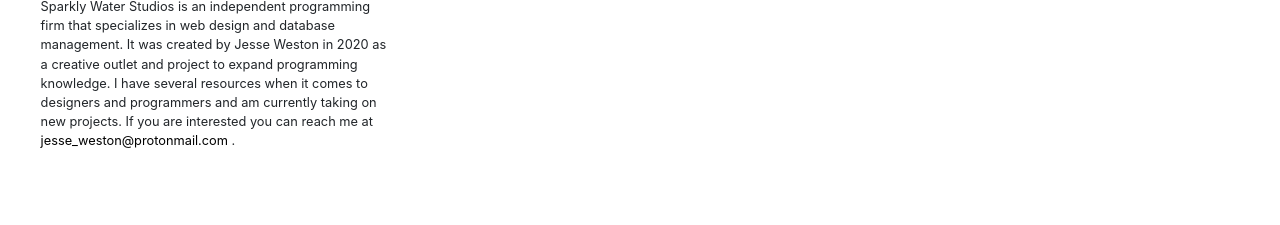
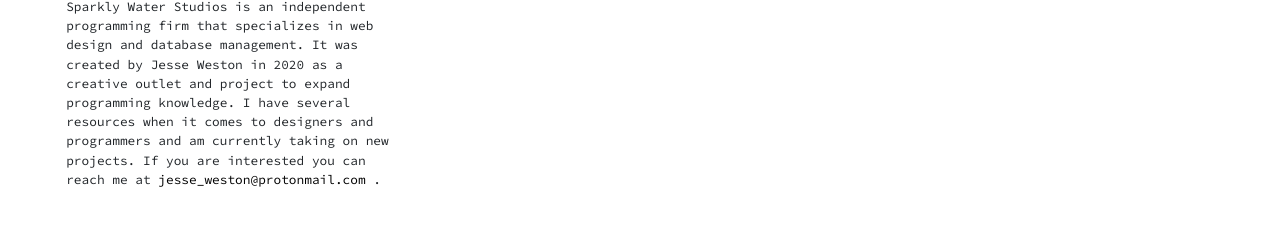
Before and after one commit to Jesster58/sparkly_water_studios, a plain HTML site: page index.html in a window 1280 px wide. Shown: the part 213-438 px from the top of the page. Drawn offline with nearby package versions, Linux system fonts and the light colour scheme.

Commit message:
added important css font properties

```diff
--- a/stylesheet.css
+++ b/stylesheet.css
@@ -21,7 +21,7 @@
  padding-bottom: 8px;
 }
 #text_block{
-  font-family: 'Source Code Pro'
+  font-family: 'Source Code Pro' !important;
   padding-left: 2vw;
   padding-right: 2vw;
 }
```
